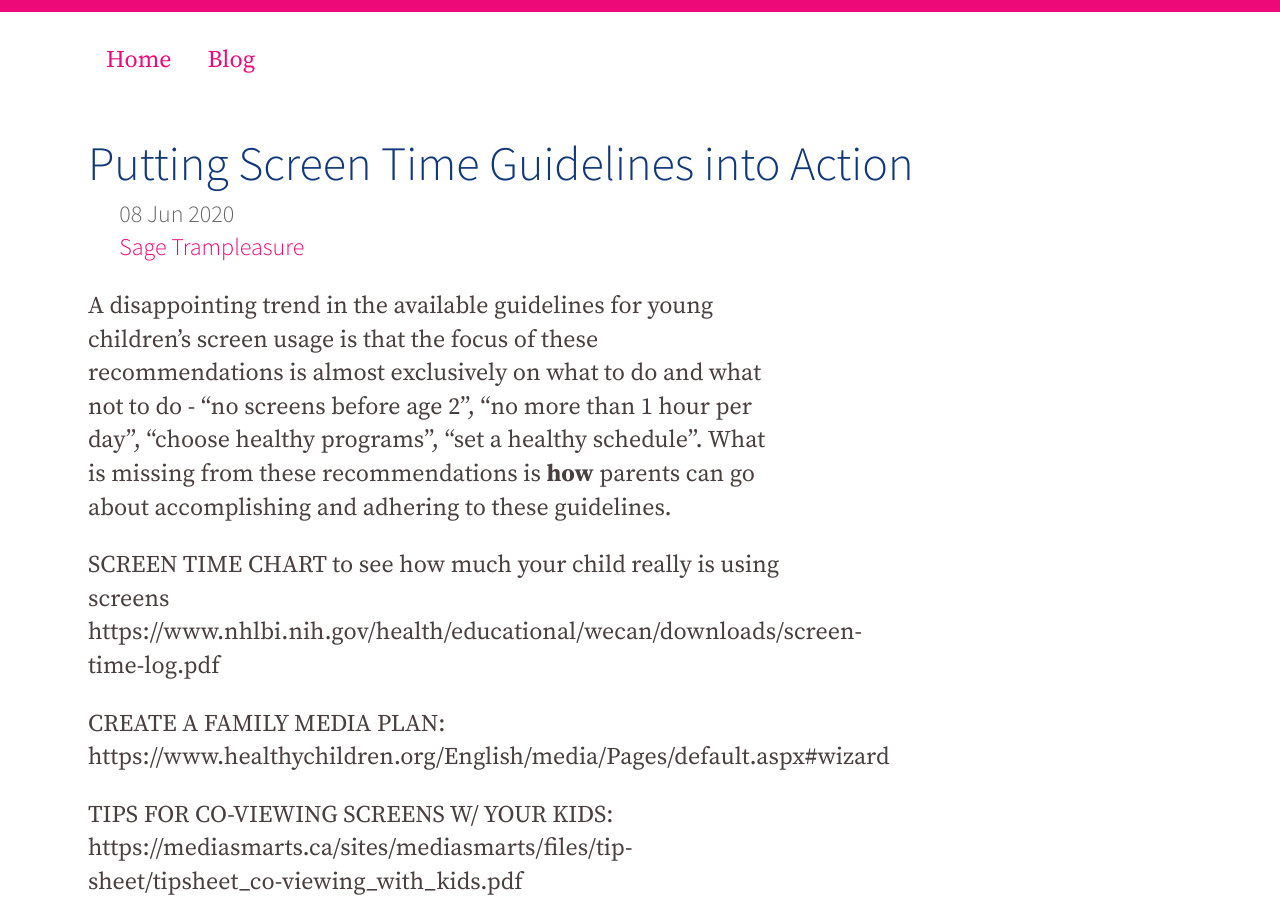
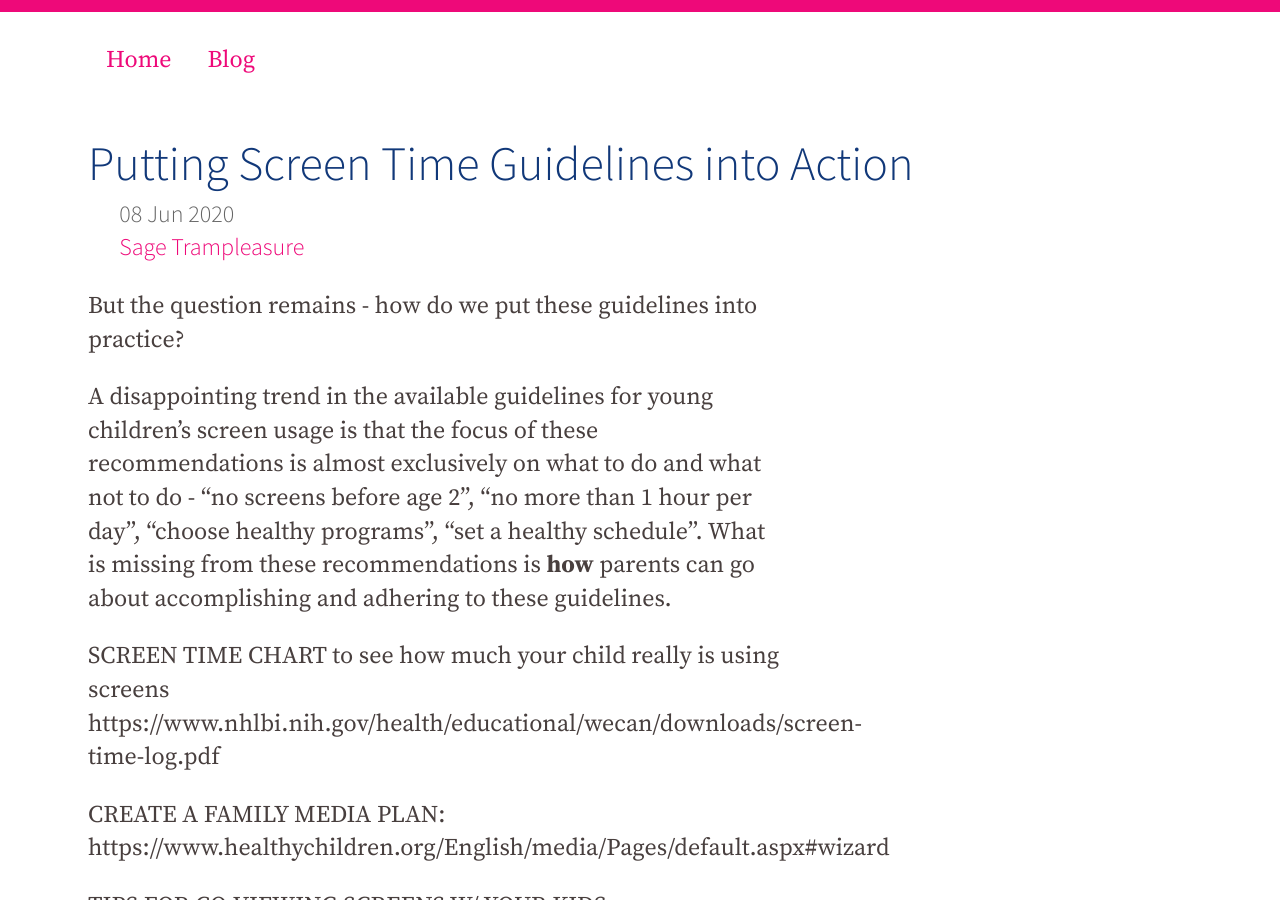
Before and after one commit to famliy-screen-time/familyscreentime.ca, a Jekyll site: the page built from _posts/2020-06-08-screen-time-schedules.md, in a window 1280 px wide and 900 px high. Built offline with Jekyll 4.4.1, drawn with Linux system fonts in a browser that asks for light colours; nearby versions of some CDN libraries.

Commit message:
Update Blog “2020-06-08-screen-time-schedules”

```diff
--- a/_posts/2020-06-08-screen-time-schedules.md
+++ b/_posts/2020-06-08-screen-time-schedules.md
@@ -4,6 +4,10 @@ title: Putting Screen Time Guidelines into Action
 date: 2020-06-08T20:46:03.635Z
 author: sagetrampleasure
 ---
+But the question remains - how do we put these guidelines into practice?
+
+
+
 A disappointing trend in the available guidelines for young children's screen usage is that the focus of these recommendations is almost exclusively on what to do and what not to do - "no screens before age 2", "no more than 1 hour per day", "choose healthy programs", "set a healthy schedule". What is missing from these recommendations is **how** parents can go about accomplishing and adhering to these guidelines.
 
 
```
